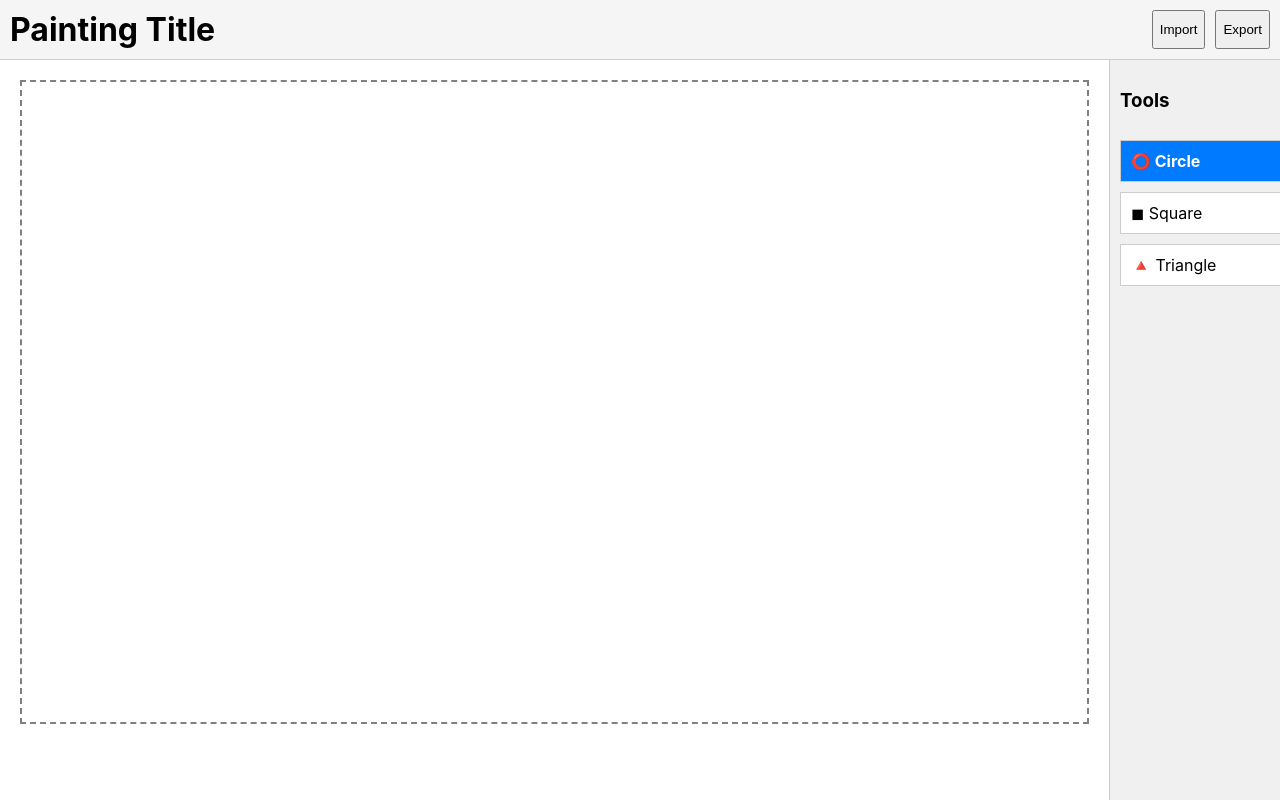
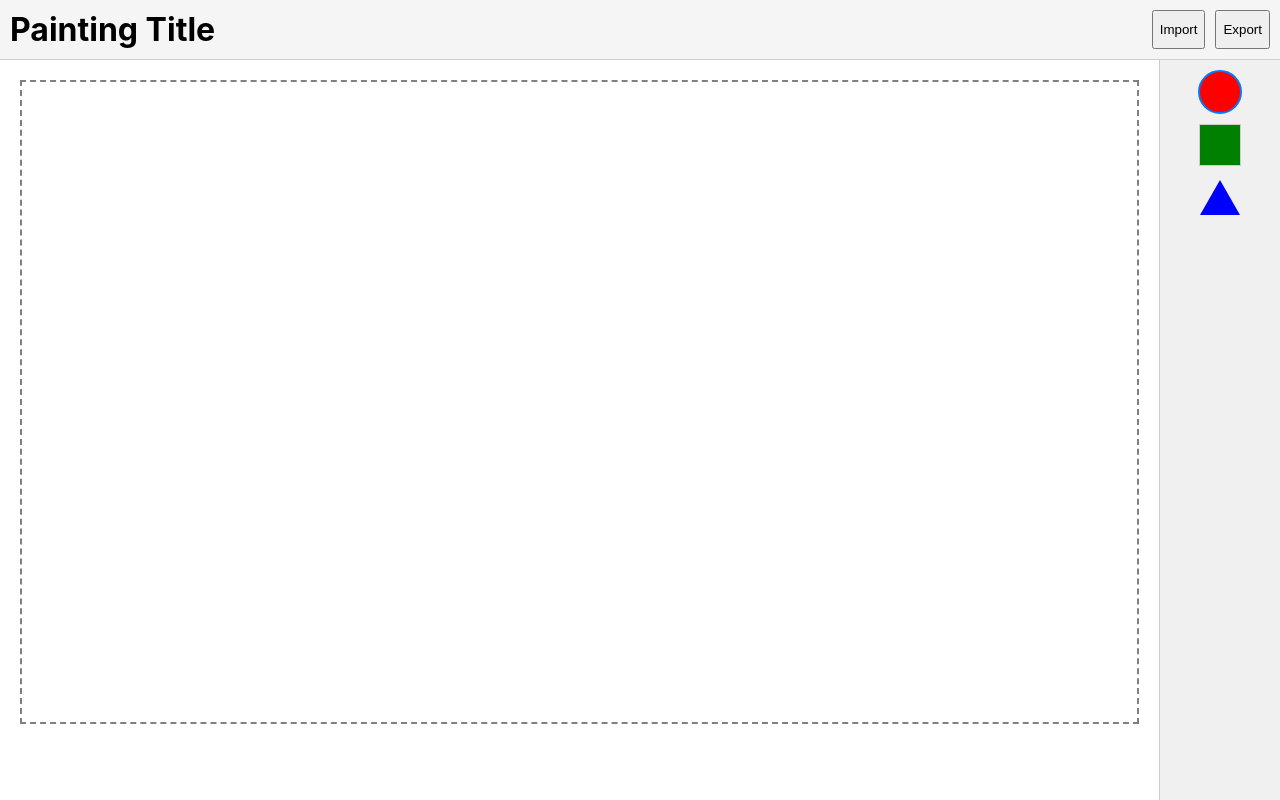
Before and after one commit to avacyrus10/paint-app, a React (Create React App) app: page / in a window 1280 px wide. Built offline with nearby package versions, Linux system fonts and the light colour scheme.

Commit message:
modify Sidebar so it shows only the shpes not names

```diff
--- a/src/components/Sidebar.tsx
+++ b/src/components/Sidebar.tsx
@@ -12,48 +12,96 @@ const Sidebar: React.FC<SidebarProps> = ({ selectedTool, onSelectTool }) => {
     event.dataTransfer.setData('toolType', tool);
   };
 
+  const renderShapeIcon = (tool: ToolType) => {
+    const size = 40;
+    const commonStyle: React.CSSProperties = {
+      width: size,
+      height: size,
+      marginBottom: '10px',
+      cursor: 'grab',
+      display: 'flex',
+      justifyContent: 'center',
+      alignItems: 'center',
+      border: selectedTool === tool ? '2px solid #007bff' : '1px solid #ccc',
+      backgroundColor: 'transparent'
+    };
+
+    if (tool === 'circle') {
+      return (
+        <div
+          draggable
+          onDragStart={(e) => handleDragStart(e, tool)}
+          onClick={() => onSelectTool(tool)}
+          style={{
+            ...commonStyle,
+            borderRadius: '50%',
+            backgroundColor: 'red'
+          }}
+        />
+      );
+    }
+
+    if (tool === 'square') {
+      return (
+        <div
+          draggable
+          onDragStart={(e) => handleDragStart(e, tool)}
+          onClick={() => onSelectTool(tool)}
+          style={{
+            ...commonStyle,
+            backgroundColor: 'green'
+          }}
+        />
+      );
+    }
+
+    if (tool === 'triangle') {
+      return (
+        <div
+          draggable
+          onDragStart={(e) => handleDragStart(e, tool)}
+          onClick={() => onSelectTool(tool)}
+          style={{
+            ...commonStyle,
+            border: selectedTool === tool ? '2px solid #007bff' : '1px solid transparent',
+            backgroundColor: 'transparent'
+          }}
+        >
+          <div style={{
+            width: 0,
+            height: 0,
+            borderLeft: '20px solid transparent',
+            borderRight: '20px solid transparent',
+            borderBottom: '35px solid blue'
+          }} />
+        </div>
+      );
+    }
+
+    return null;
+  };
+
   return (
     <aside style={styles.sidebar}>
-      <h3>Tools</h3>
-      {['circle', 'square', 'triangle'].map((tool) => (
-        <div
-          key={tool}
-          draggable
-          onDragStart={(e) => handleDragStart(e, tool as ToolType)}
-          style={getButtonStyle(selectedTool === tool)}
-          onClick={() => onSelectTool(tool as ToolType)}
-        >
-          {tool === 'circle' && '⭕ Circle'}
-          {tool === 'square' && '◼ Square'}
-          {tool === 'triangle' && '🔺 Triangle'}
-        </div>
-      ))}
+      {['circle', 'square', 'triangle'].map((tool) =>
+        <React.Fragment key={tool}>
+          {renderShapeIcon(tool as ToolType)}
+        </React.Fragment>
+      )}
     </aside>
   );
 };
 
 const styles = {
   sidebar: {
-    width: '150px',
+    width: '100px',
     padding: '10px',
     backgroundColor: '#f0f0f0',
     borderLeft: '1px solid #ccc',
     display: 'flex',
     flexDirection: 'column' as const,
-    gap: '10px'
+    alignItems: 'center'
   }
 };
 
-function getButtonStyle(isSelected: boolean): React.CSSProperties {
-  return {
-    padding: '10px',
-    width: '100%',
-    backgroundColor: isSelected ? '#007bff' : '#fff',
-    color: isSelected ? '#fff' : '#000',
-    fontWeight: isSelected ? 'bold' : 'normal',
-    cursor: 'grab',
-    border: '1px solid #ccc'
-  };
-}
-
 export default Sidebar;
```
